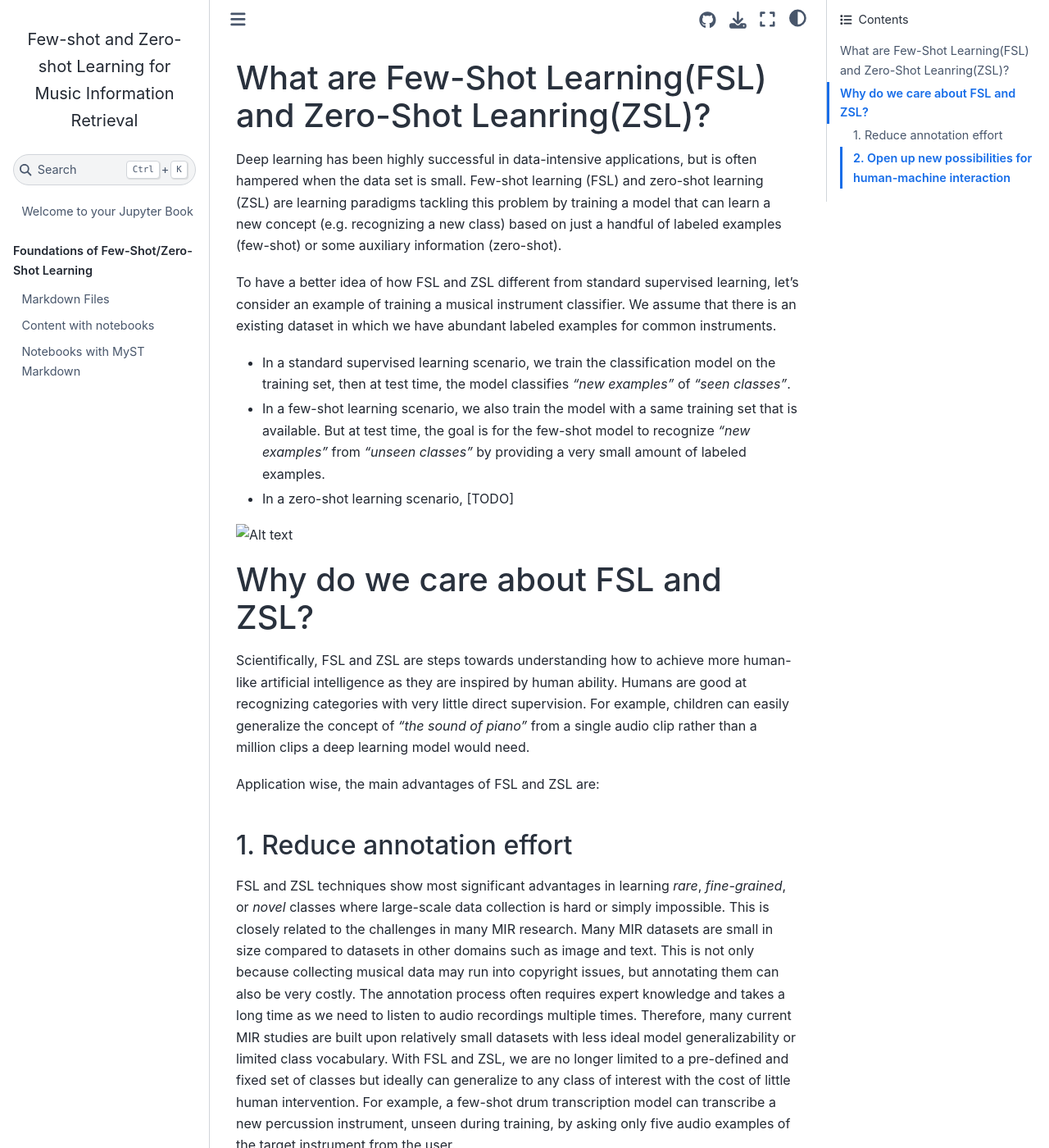
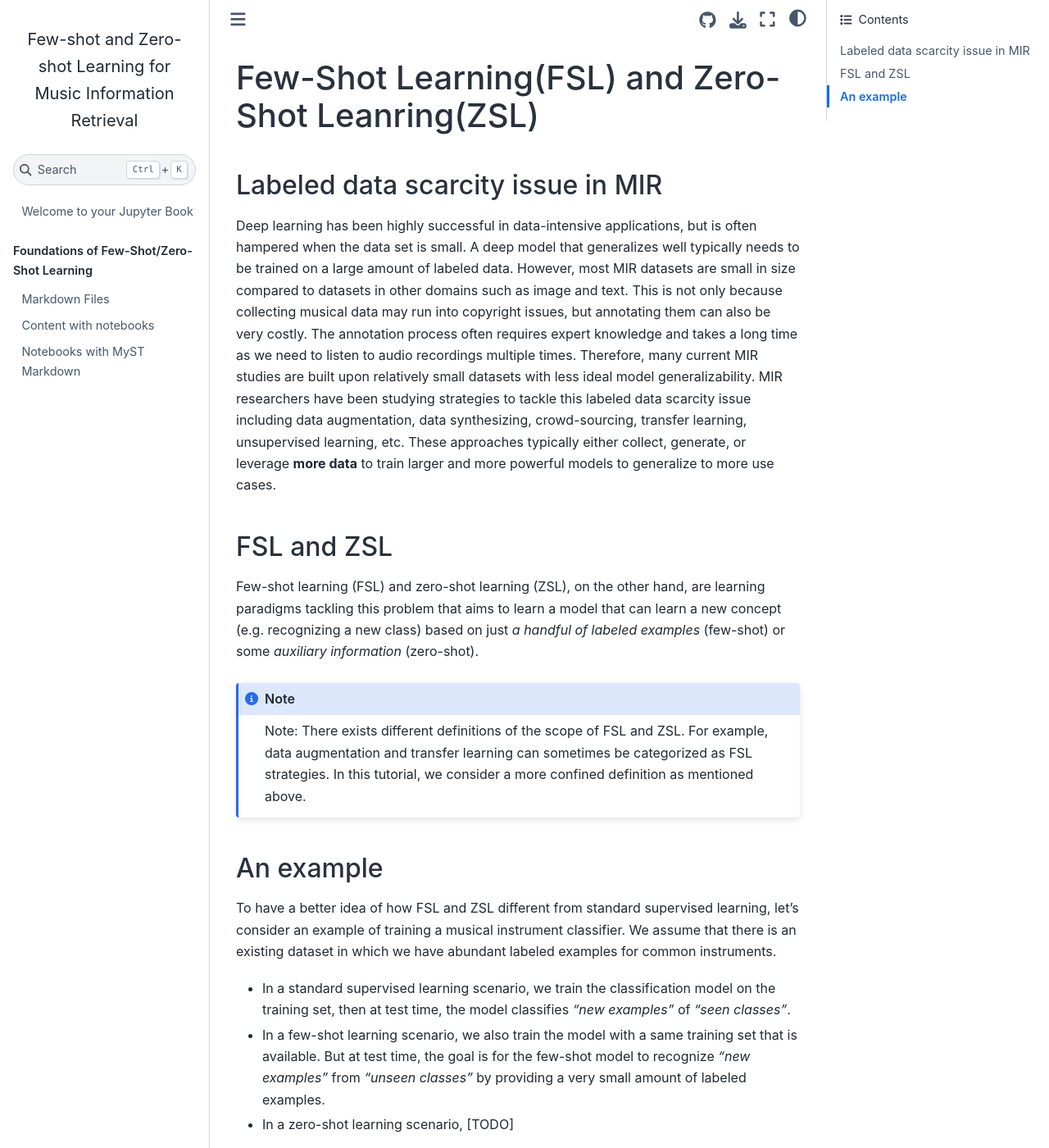
Before and after one commit to music-fsl-zsl/tutorial, a Jupyter Book: the page built from book/intro/fsl-and-zsl.md, in a window 1280 px wide and 1400 px high. Shown: the whole window at 82% size. Built offline with Jupyter Book 1.0.4 settings and Sphinx 7.4.7 and the Sphinx Book theme 1.1.4, drawn with Linux system fonts in a browser that asks for light colours; some of the changed text lies outside the part shown.

Commit message:
move advantages to its own page

````diff
--- a/book/intro/fsl-and-zsl.md
+++ b/book/intro/fsl-and-zsl.md
@@ -1,9 +1,16 @@
-## What are Few-Shot Learning(FSL) and Zero-Shot Leanring(ZSL)?
+## Few-Shot Learning(FSL) and Zero-Shot Leanring(ZSL)
 
-Deep learning has been highly successful in data-intensive applications, but is often hampered when the data set is small.
-Few-shot learning (FSL) and zero-shot learning (ZSL) are learning paradigms tackling this problem by training a model that can learn a new concept (e.g. recognizing a new class) based on just a handful of labeled examples (few-shot) or some auxiliary information (zero-shot).
+### Labeled data scarcity issue in MIR
+Deep learning has been highly successful in data-intensive applications, but is often hampered when the data set is small. A deep model that generalizes well typically needs to be trained on a large amount of labeled data. However, most MIR datasets are small in size compared to datasets in other domains such as image and text. This is not only because collecting musical data may run into copyright issues, but annotating them can also be very costly. The annotation process often requires expert knowledge and takes a long time as we need to listen to audio recordings multiple times. Therefore, many current MIR studies are built upon relatively small datasets with less ideal model generalizability. MIR researchers have been studying strategies to tackle this labeled data scarcity issue including data augmentation, data synthesizing, crowd-sourcing, transfer learning, unsupervised learning, etc. These approaches typically either collect, generate, or leverage **more data** to train larger and more powerful models to generalize to more use cases.
 
+### FSL and ZSL
+Few-shot learning (FSL) and zero-shot learning (ZSL), on the other hand, are learning paradigms tackling this problem that aims to learn a model that can learn a new concept (e.g. recognizing a new class) based on just *a handful of labeled examples* (few-shot) or some *auxiliary information* (zero-shot).
 
+```{note}
+Note: There exists different definitions of the scope of FSL and ZSL. For example, data augmentation and transfer learning can sometimes be categorized as FSL strategies. In this tutorial, we consider a more confined definition as mentioned above.
+```
+
+### An example
 To have a better idea of how FSL and ZSL different from standard supervised learning, let's consider an example of training a musical instrument classifier. We assume that there is an existing dataset in which we have abundant labeled examples for common instruments.
 
 - In a standard supervised learning scenario, we train the classification model on the training set, then at test time, the model classifies *"new examples"* of *"seen classes"*.
@@ -11,16 +18,3 @@
 - In a zero-shot learning scenario, [TODO]
 
 ![Alt text](./supervised_vs_fsl_vs_zsl.png?raw=true "Title")
-
-
-## Why do we care about FSL and ZSL?
-
-Scientifically, FSL and ZSL are steps towards understanding how to achieve more human-like artificial intelligence as they are inspired by human ability. Humans are good at recognizing categories with very little direct supervision. For example, children can easily generalize the concept of *"the sound of piano”* from a single audio clip rather than a million clips a deep learning model would need.
-
-Application wise, the main advantages of FSL and ZSL are:
-
-#### 1. Reduce annotation effort
-FSL and ZSL techniques show most significant advantages in learning *rare*, *fine-grained*, or *novel* classes where large-scale data collection is hard or simply impossible. This is closely related to the challenges in many MIR research. Many MIR datasets are small in size compared to datasets in other domains such as image and text. This is not only because collecting musical data may run into copyright issues, but annotating them can also be very costly. The annotation process often requires expert knowledge and takes a long time as we need to listen to audio recordings multiple times. Therefore, many current MIR studies are built upon relatively small datasets with less ideal model generalizability or limited class vocabulary. With FSL and ZSL, we are no longer limited to a pre-defined and fixed set of classes but ideally can generalize to any class of interest with the cost of little human intervention. For example, a few-shot drum transcription model can transcribe a new percussion instrument, unseen during training, by asking only five audio examples of the target instrument from the user.
-
-#### 2. Open up new possibilities for human-machine interaction
-FSL and ZSL models naturally incorporate human input at test time without asking significant human effort. This makes them useful tools when developing MIR systems that can be customized by individual users. Instead of being limited by a fixed set of classes defined during training, FSL and ZSL models can adapt to different needs from different users, open up new possibilities in human-machine interaction in MIR systems.
````
